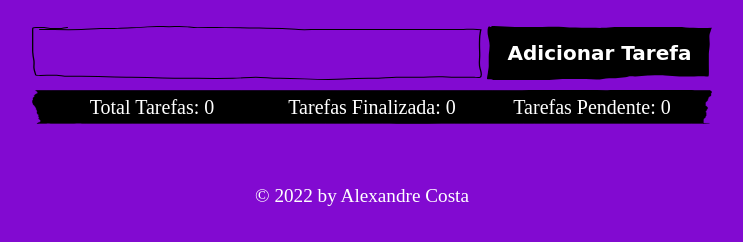
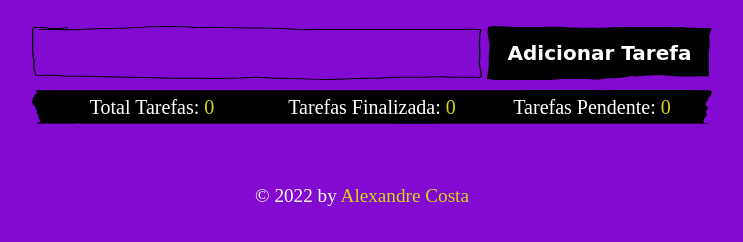
Before and after one commit to allecosta/todolist, a plain HTML site: page index.html in a window 1280 px wide. Shown: the part 202-444 px from the top of the page, without its empty margins (268-1011 px from the left). Drawn offline with Linux system fonts and the light colour scheme; a web font is replaced by a local one.

Commit message:
Add span color

```diff
--- a/assets/css/style.css
+++ b/assets/css/style.css
@@ -12,6 +12,10 @@
 a {
     color: inherit;
     text-decoration: none;
+}
+
+span {
+    color: rgb(214, 214, 20);
 }
 
 input,
```
